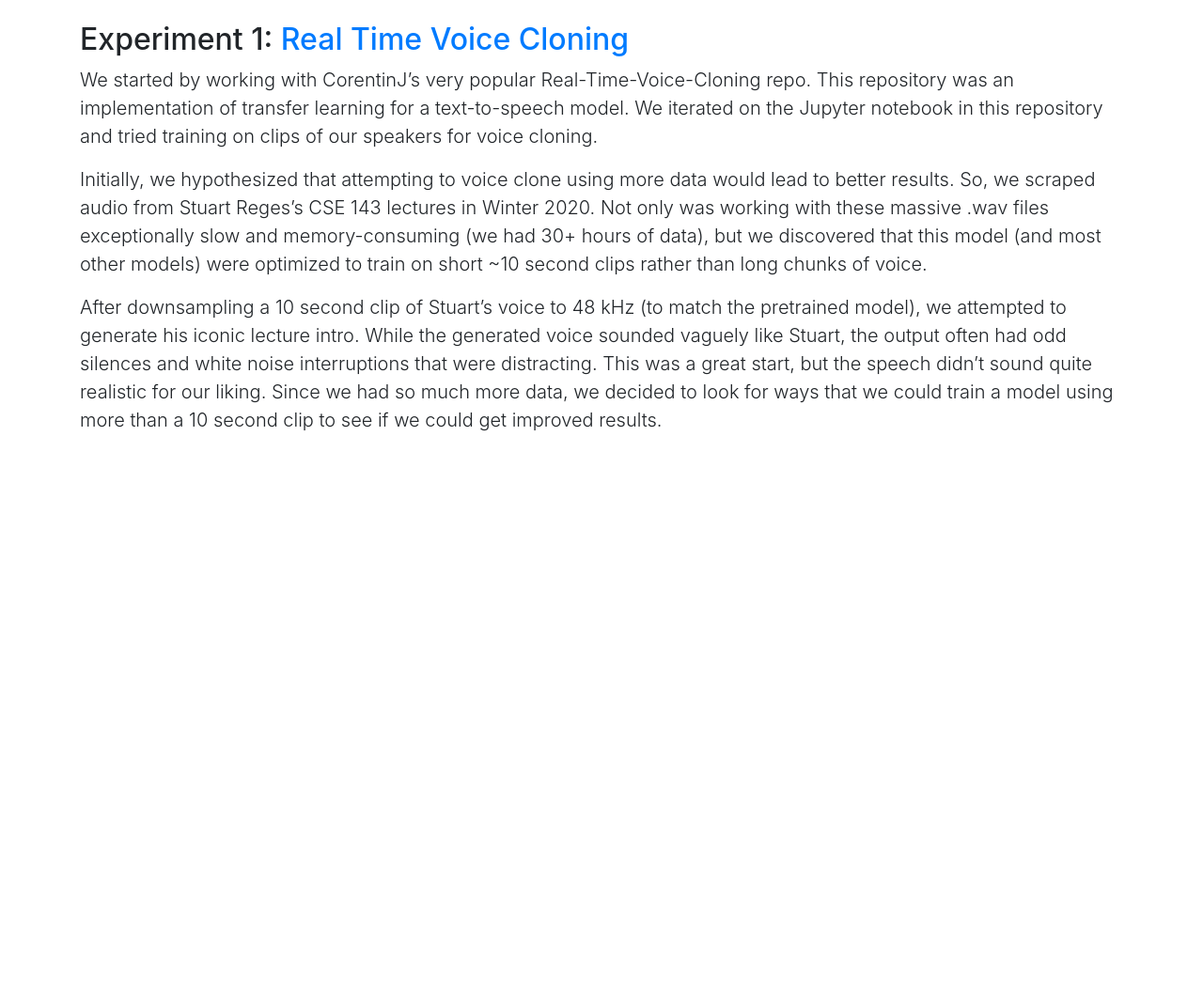
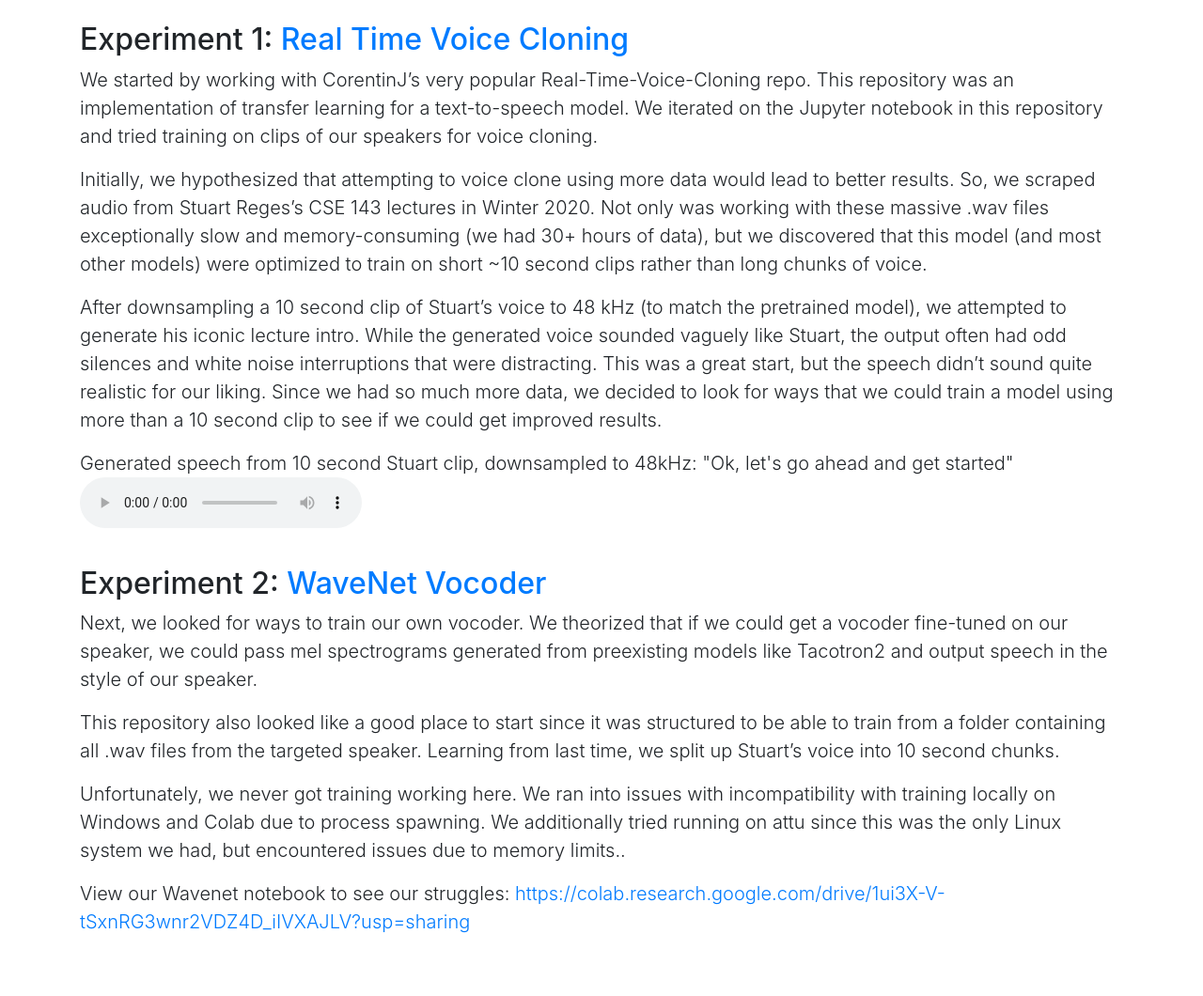
Before and after one commit to arthurjl/dl-script-gen, a Flask app: page /text-to-speech in a window 1280 px wide. Shown: the part 707-1767 px from the top of the page at 94% size. Before the commit the page ends 1166 px from the top, so only its background shows below. Run offline with Flask 2, Linux system fonts and the light colour scheme; parts of the project's set-up code (start-up, migrations or seed data) failed here and were passed over; some libraries are stand-ins or nearby versions.

Commit message:
experiment 2

```diff
--- a/app/templates/text_to_speech.html
+++ b/app/templates/text_to_speech.html
@@ -26,12 +26,34 @@
             <p class="lead">Text-to-Speech synthesis was a completely new area for us! We decided to tackle this challenge in hopes of producing synthesized speech from our generated transcripts in the style of our targeted speakers. So, we researched and tested several different text-to-speech models.</p>
             <p class="lead">Overall, we learned that text-to-speech synthesis generally follows a three part model. First, the text needs to be embedded using an encoder. Then, these embeddings are passed to a synthesizer that infers mel spectrograms from the word embeddings. Since we didn’t have much experience with sound, <a href="https://medium.com/analytics-vidhya/understanding-the-mel-spectrogram-fca2afa2ce53" target="_blank">wrapping our heads around the idea of a mel spectrogram was pretty difficult</a>, but in essence, a mel spectrogram encodes signal frequencies from audio over time using the mel scale. Finally, the mel spectrograms are passed through a vocoder, which generates waveforms from the spectrograms, producing audio!</p>
             <p class="lead">Below are the results of our journey!</p>
+        </div>
 
+        <div class="container">
             <br>
             <h2>Experiment 1: <a href="https://github.com/CorentinJ/Real-Time-Voice-Cloning" target="_blank">Real Time Voice Cloning</a></h2>
             <p class="lead">We started by working with CorentinJ’s very popular Real-Time-Voice-Cloning repo. This repository was an implementation of transfer learning for a text-to-speech model. We iterated on the Jupyter notebook in this repository and tried training on clips of our speakers for voice cloning.</p>
             <p class="lead">Initially, we hypothesized that attempting to voice clone using more data would lead to better results. So, we scraped audio from Stuart Reges’s CSE 143 lectures in Winter 2020. Not only was working with these massive .wav files exceptionally slow and memory-consuming (we had 30+ hours of data), but we discovered that this model (and most other models) were optimized to train on short ~10 second clips rather than long chunks of voice.</p>
             <p class="lead">After downsampling a 10 second clip of Stuart’s voice to 48 kHz (to match the pretrained model), we attempted to generate his iconic lecture intro. While the generated voice sounded vaguely like Stuart, the output often had odd silences and white noise interruptions that were distracting. This was a great start, but the speech didn’t sound quite realistic for our liking. Since we had so much more data, we decided to look for ways that we could train a model using more than a 10 second clip to see if we could get improved results.</p>
+
+            <p class="lead">
+                Generated speech from 10 second Stuart clip, downsampled to 48kHz: "Ok, let's go ahead and get started"
+                <audio controls>
+                    <source src="static/audio-examples/cloning-stuart-get-started-48000.wav" type="audio/wav">
+                </audio>
+            </p>
+        </div>
+
+        <div class="container">
+            <br>
+            <h2>Experiment 2: <a href="https://github.com/r9y9/wavenet_vocoder" target="_blank">WaveNet Vocoder</a></h2>
+            <p class="lead">Next, we looked for ways to train our own vocoder. We theorized that if we could get a vocoder fine-tuned on our speaker, we could pass mel spectrograms generated from preexisting models like Tacotron2 and output speech in the style of our speaker.</p>
+            <p class="lead">This repository also looked like a good place to start since it was structured to be able to train from a folder containing all .wav files from the targeted speaker. Learning from last time, we split up Stuart’s voice into 10 second chunks.</p>
+            <p class="lead">Unfortunately, we never got training working here. We ran into issues with incompatibility with training locally on Windows and Colab due to process spawning. We additionally tried running on attu since this was the only Linux system we had, but encountered issues due to memory limits..</p>
+
+            <p class="lead">
+                View our Wavenet notebook to see our struggles: <a href="https://colab.research.google.com/drive/1ui3X-V-tSxnRG3wnr2VDZ4D_iIVXAJLV?usp=sharing" target="_blank">https://colab.research.google.com/drive/1ui3X-V-tSxnRG3wnr2VDZ4D_iIVXAJLV?usp=sharing</a></h2>
+                <p class="lead">
+            </p>
         </div>
     </div>
 
```
